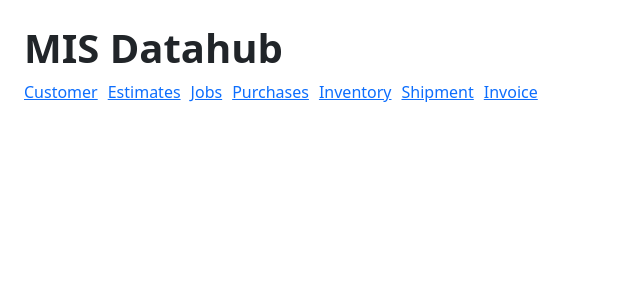
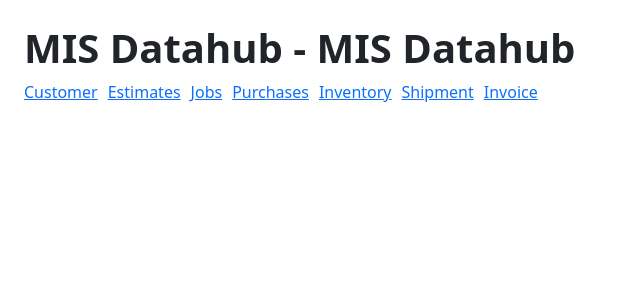
Before and after one commit to rsaxor/mis-hub, a React (Create React App) app: page / in a window 1280 px wide. Shown: the top 300 px of the page, without its empty margins (0-640 px from the left). Built offline with nearby package versions, Linux system fonts and the light colour scheme.

Commit message:
added: CurrentPage component

```diff
--- a/src/App.js
+++ b/src/App.js
@@ -1,5 +1,6 @@
 import React from "react";
 import { BrowserRouter as Router, Routes, Route } from 'react-router-dom';
+import CurrentPage from "./components/ui/CurrentPage";
 import CustomerTable from "./components/CustomerTable";
 import EstimatesTable from "./components/EstimatesTable";
 import JobsTable from "./components/JobsTable";
@@ -16,7 +17,7 @@ function App() {
   return (
     <Router>
       <div className="App">
-        <h1 className="fw-bold">MIS Datahub</h1>
+        <h1 className="fw-bold">MIS Datahub <CurrentPage /></h1>
         <nav className="main-nav">
           <Link to="/mis-customer">Customer</Link>
           <Link to="/mis-estimates">Estimates</Link>
--- /dev/null
+++ b/src/components/ui/CurrentPage.js
@@ -0,0 +1,28 @@
+import React from "react";
+import { useLocation } from "react-router-dom";
+
+const CurrentPage = () => {
+  const location = useLocation();
+
+  // Map paths to human-readable titles
+  const pageTitles = {
+    "/mis-customer": "Customer",
+    "/mis-estimates": "Estimates",
+    "/mis-jobs": "Jobs",
+    "/mis-purchases": "Purchases",
+    "/mis-inventory": "Inventory",
+    "/mis-shipment": "Shipment",
+    "/mis-invoice": "Invoice",
+    "/mis-customer-search": "Customer Search",
+    "/mis-customer-history": "Customer History",
+    "/mis-customer-view": "Customer View",
+  };
+
+  // Get the base path for the title
+  const path = location.pathname.split("/")[1];
+  const title = pageTitles[`/${path}`] || "MIS Datahub";
+
+  return <span className="current-page">{` - ${title}`}</span>;
+};
+
+export default CurrentPage;
```
